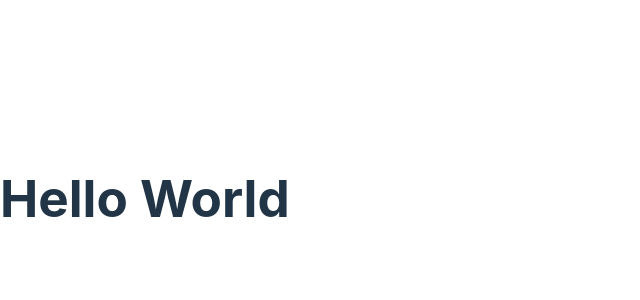
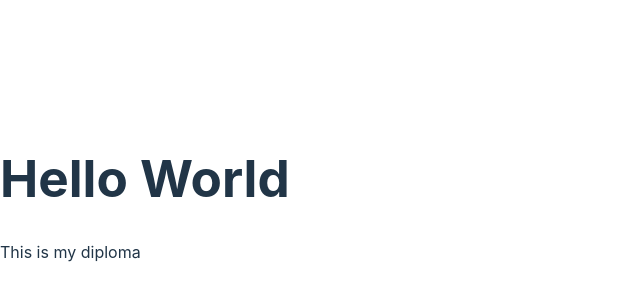
Before and after one commit to edigeevaaika/diploma, a React (Vite) app: page / in a window 1280 px wide. Shown: the part 202-502 px from the top of the page, without its empty margins (0-640 px from the left). Built offline with nearby package versions, Linux system fonts and the light colour scheme.

Commit message:
Added a new paragraph to App component

```diff
--- a/src/App.jsx
+++ b/src/App.jsx
@@ -2,6 +2,7 @@ export default function App(){
   return (
     <div className="App">
       <h1>Hello World</h1>
+      <p>This is my diploma</p>
     </div>
   )
 }
```
